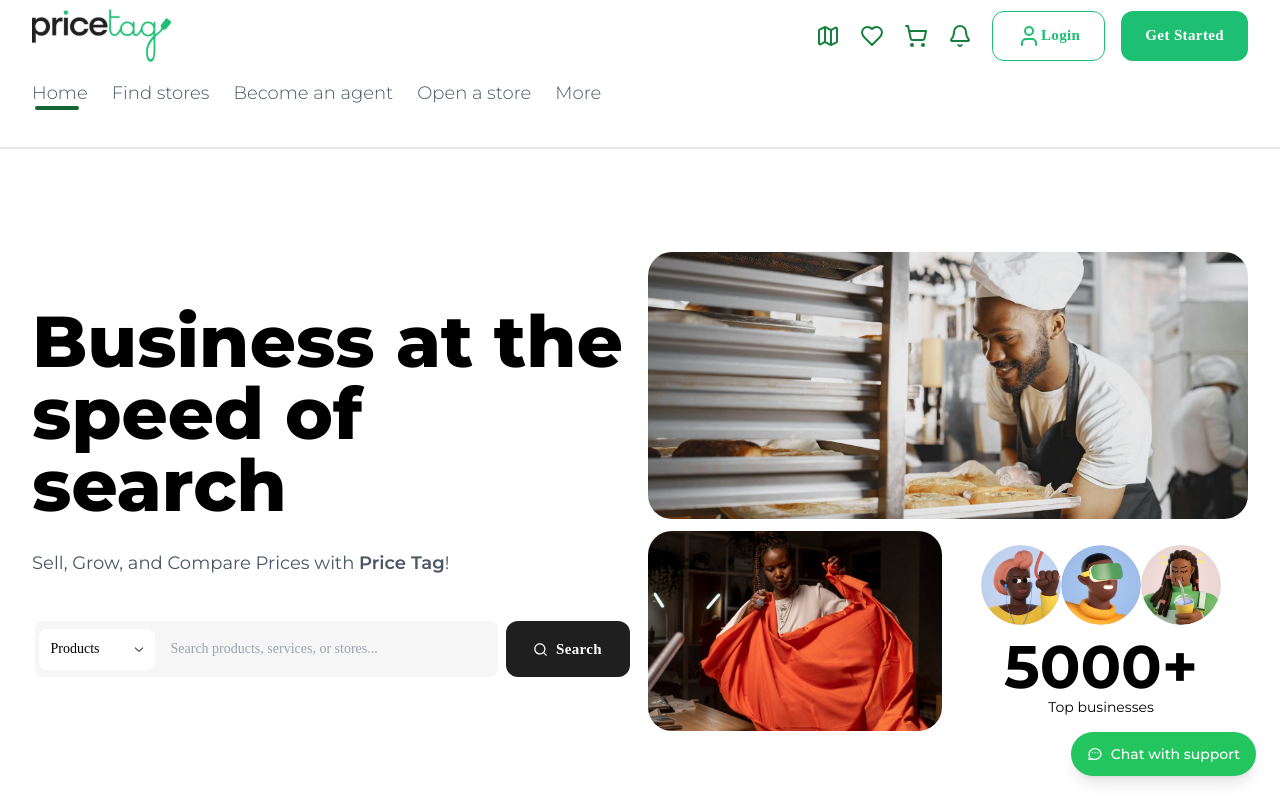
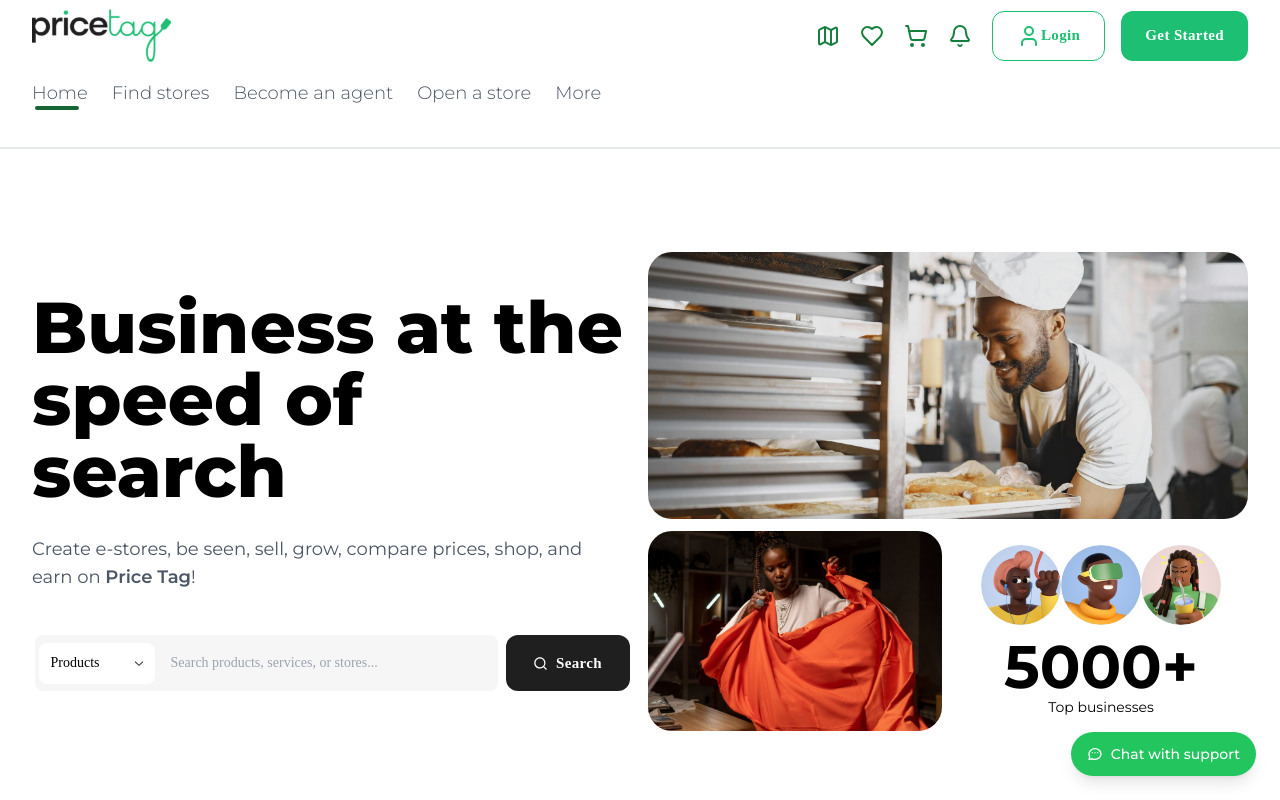
Before and after one commit to price-tag-tech/pricetag-frontend, a React (Create React App) app: page / in a window 1280 px wide. Shown: the top 800 px of the page. Built offline with nearby package versions, Linux system fonts and the light colour scheme.

Commit message:
Update HeroSection text to enhance clarity and user engagement

```diff
--- a/src/components/HomePage/HeroSection.tsx
+++ b/src/components/HomePage/HeroSection.tsx
@@ -29,7 +29,7 @@ const HeroSection = () => {
                     </h1>
 
                     <p className="mt-4 text-sm text-center md:text-left sm:text-lg text-gray-600 max-w-sm sm:max-w-xl px-4 sm:px-0 font-bold sm:font-normal mx-auto sm:mx-0">
-                        Sell, Grow, and Compare Prices with{" "}
+                        Create e-stores, be seen, sell, grow, compare prices, shop, and earn on{" "}
                         <span className="font-semibold">Price Tag</span>!
                     </p>
 
```
